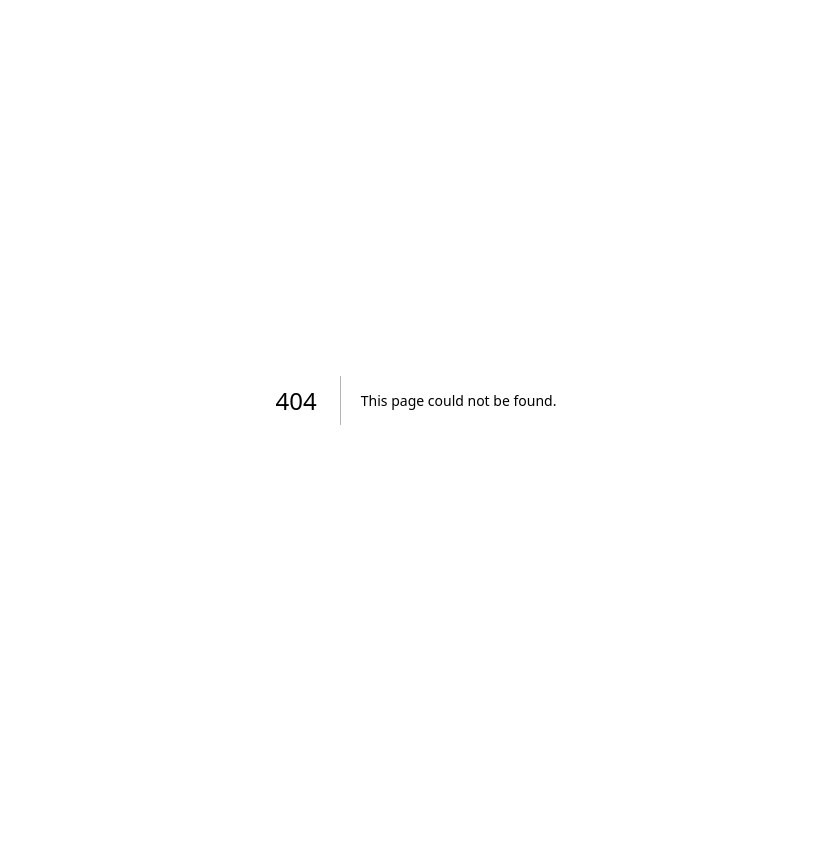
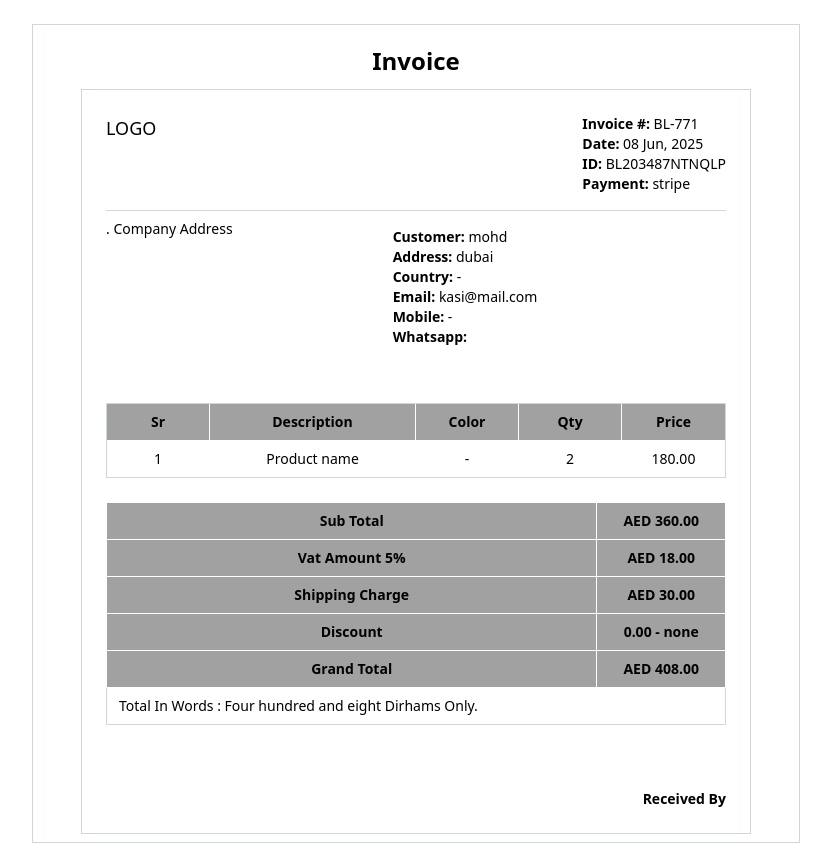
Before and after one commit to developpper/test, a Next.js app: page /invoice in a window 1280 px wide. Before the commit this address had no page. Shown: the whole page, without its empty margins (224-1055 px from the left). Before the commit the page ends 800 px from the top, so only its background shows below. Built offline with nearby package versions, Linux system fonts and the light colour scheme.

Commit message:
feat(page): add /invoice route using Invoice component

```diff
--- /dev/null
+++ b/src/app/invoice/page.tsx
@@ -0,0 +1,12 @@
+// app/invoice/page.tsx
+
+import React from 'react';
+import Invoice from '../../components/ui/Invoice';
+
+export default function InvoicePage() {
+  return (
+    <main className="p-6">
+      <Invoice />
+    </main>
+  );
+}
```
